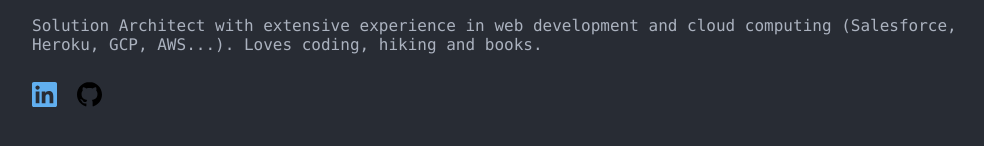
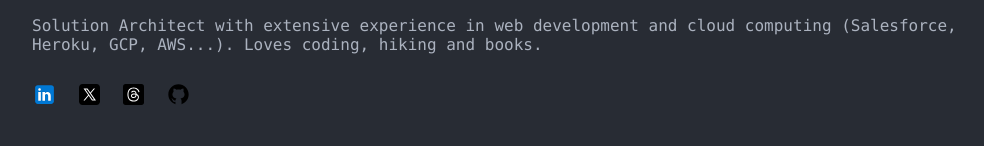
Before and after one commit to Kristijan-K/Kristijan-K.github.io, a plain HTML site: page about.html in a window 1280 px wide. Shown: the part 140-286 px from the top of the page, without its empty margins (128-1112 px from the left). Drawn offline with Linux system fonts and the light colour scheme.

Commit message:
update initial article

```diff
--- a/about.html
+++ b/about.html
@@ -33,19 +33,56 @@
 			<a href="https://www.linkedin.com/in/kristijan-kosutic-6a94a066" target="_blank"
 				rel="noopener noreferrer" aria-label="LinkedIn Profile">
 				<!-- LinkedIn SVG Icon -->
-				<svg xmlns="http://www.w3.org/2000/svg" width="32" height="32" viewBox="0 0 24 24"
-					fill="currentColor">
-					<path
-						d="M20.447 20.452h-3.554v-5.569c0-1.327-.027-3.037-1.85-3.037-1.851 0-2.133 1.445-2.133 2.939v5.667H9.357V9h3.414v1.561h.049c.476-.899 1.637-1.849 3.368-1.849 3.599 0 4.264 2.367 4.264 5.455v6.285zM5.337 7.433c-1.144 0-2.068-.926-2.068-2.067 0-1.142.924-2.066 2.068-2.066 1.143 0 2.066.924 2.066 2.066 0 1.142-.923 2.067-2.066 2.067zm1.777 13.019H3.56V9h3.554v11.452zM22.225 0H1.771C.792 0 0 .771 0 1.723v20.549C0 23.229.792 24 1.771 24h20.451C23.2 24 24 23.229 24 22.271V1.723C24 .771 23.2 0 22.225 0z" />
+				<svg xmlns="http://www.w3.org/2000/svg" x="0px" y="0px" width="32" height="32"
+					viewBox="0 0 48 48">
+					<path fill="#0078d4"
+						d="M42,37c0,2.762-2.238,5-5,5H11c-2.761,0-5-2.238-5-5V11c0-2.762,2.239-5,5-5h26c2.762,0,5,2.238,5,5	V37z">
+					</path>
+					<path d="M30,37V26.901c0-1.689-0.819-2.698-2.192-2.698c-0.815,0-1.414,0.459-1.779,1.364	c-0.017,0.064-0.041,0.325-0.031,1.114L26,37h-7V18h7v1.061C27.022,18.356,28.275,18,29.738,18c4.547,0,7.261,3.093,7.261,8.274	L37,37H30z M11,37V18h3.457C12.454,18,11,16.528,11,14.499C11,12.472,12.478,11,14.514,11c2.012,0,3.445,1.431,3.486,3.479	C18,16.523,16.521,18,14.485,18H18v19H11z"
+						opacity=".05"></path>
+					<path d="M30.5,36.5v-9.599c0-1.973-1.031-3.198-2.692-3.198c-1.295,0-1.935,0.912-2.243,1.677	c-0.082,0.199-0.071,0.989-0.067,1.326L25.5,36.5h-6v-18h6v1.638c0.795-0.823,2.075-1.638,4.238-1.638	c4.233,0,6.761,2.906,6.761,7.774L36.5,36.5H30.5z M11.5,36.5v-18h6v18H11.5z M14.457,17.5c-1.713,0-2.957-1.262-2.957-3.001	c0-1.738,1.268-2.999,3.014-2.999c1.724,0,2.951,1.229,2.986,2.989c0,1.749-1.268,3.011-3.015,3.011H14.457z"
+						opacity=".07"></path>
+					<path fill="#fff"
+						d="M12,19h5v17h-5V19z M14.485,17h-0.028C12.965,17,12,15.888,12,14.499C12,13.08,12.995,12,14.514,12	c1.521,0,2.458,1.08,2.486,2.499C17,15.887,16.035,17,14.485,17z M36,36h-5v-9.099c0-2.198-1.225-3.698-3.192-3.698	c-1.501,0-2.313,1.012-2.707,1.99C24.957,25.543,25,26.511,25,27v9h-5V19h5v2.616C25.721,20.5,26.85,19,29.738,19	c3.578,0,6.261,2.25,6.261,7.274L36,36L36,36z">
+					</path>
 				</svg>
+			</a>
+			<a href="https://x.com/kosutic2" target="_blank" rel="noopener noreferrer"
+				aria-label="X Profile">
+				<!-- X SVG Icon -->
+
+				<svg xmlns="http://www.w3.org/2000/svg" x="0px" y="0px" width="32" height="32"
+					viewBox="0 0 50 50">
+					<path fill="#000"
+						d="M 11 4 C 7.134 4 4 7.134 4 11 L 4 39 C 4 42.866 7.134 46 11 46 L 39 46 C 42.866 46 46 42.866 46 39 L 46 11 C 46 7.134 42.866 4 39 4 L 11 4 z" />
+					<path fill="#fff"
+						d="M 13.085938 13 L 21.023438 13 L 26.660156 21.009766 L 33.5 13 L 36 13 L 27.789062 22.613281 L 37.914062 37 L 29.978516 37 L 23.4375 27.707031 L 15.5 37 L 13 37 L 22.308594 26.103516 L 13.085938 13 z M 16.914062 15 L 31.021484 35 L 34.085938 35 L 19.978516 15 L 16.914062 15 z" />
+				</svg>
+			</a>
+			<a href="https://www.threads.com/@kristijan.kosutic" target="_blank" rel="noopener noreferrer"
+				aria-label="Threads Profile">
+				<!-- Threads SVG Icon -->
+
+				<svg xmlns="http://www.w3.org/2000/svg" x="0px" y="0px" width="32" height="32"
+					viewBox="0 0 50 50">
+					<path fill="#000"
+						d="M46,9v32c0,2.757-2.243,5-5,5H9c-2.757,0-5-2.243-5-5V9c0-2.757,2.243-5,5-5h32C43.757,4,46,6.243,46,9z" />
+					<path fill="#fff"
+						d="M33.544,35.913	c2.711-2.708,2.635-6.093,1.746-8.17c-0.54-1.255-1.508-2.33-2.798-3.108l-0.223-0.138c-0.33-0.208-0.609-0.375-1.046-0.542c-0.008-0.278-0.025-0.556-0.058-0.807c-0.59-4.561-3.551-5.535-5.938-5.55c-2.154,0-3.946,0.92-5.044,2.592l1.672,1.098c0.736-1.121,1.871-1.689,3.366-1.689c2.367,0.015,3.625,1.223,3.96,3.801c-1.141-0.231-2.426-0.314-3.807-0.233c-3.924,0.226-5.561,2.591-5.442,4.836c0.134,2.486,2.278,4.222,5.216,4.222c0.13,0,0.259-0.003,0.384-0.011c2.297-0.126,5.105-1.29,5.61-6.063c0.021,0.013,0.041,0.026,0.062,0.039l0.253,0.157c0.932,0.562,1.621,1.317,1.994,2.185c0.643,1.501,0.682,3.964-1.322,5.966c-1.732,1.73-3.812,2.479-6.936,2.502c-3.47-0.026-6.099-1.145-7.812-3.325c-1.596-2.028-2.42-4.953-2.451-8.677c0.031-3.728,0.855-6.646,2.451-8.673c1.714-2.181,4.349-3.299,7.814-3.325c3.492,0.026,6.165,1.149,7.944,3.338c0.864,1.063,1.525,2.409,1.965,3.998l1.928-0.532c-0.514-1.858-1.301-3.449-2.341-4.728c-2.174-2.674-5.363-4.045-9.496-4.076c-4.12,0.031-7.278,1.406-9.387,4.089c-1.875,2.383-2.844,5.712-2.879,9.91c0.035,4.193,1.004,7.529,2.879,9.913c2.109,2.682,5.262,4.058,9.385,4.088C28.857,38.973,31.433,38.021,33.544,35.913z M28.993,25.405c0.07,0.016,0.138,0.031,0.202,0.046c-0.005,0.078-0.01,0.146-0.015,0.198c-0.314,3.928-2.295,4.489-3.761,4.569c-0.091,0.005-0.181,0.008-0.271,0.008c-1.851,0-3.144-0.936-3.218-2.329c-0.065-1.218,0.836-2.576,3.561-2.732c0.297-0.018,0.589-0.027,0.875-0.027C27.325,25.137,28.209,25.227,28.993,25.405z" />
+				</svg>
+
 			</a>
 			<a href="https://github.com/Kristijan-K" target="_blank" rel="noopener noreferrer"
 				aria-label="GitHub Profile">
 				<!-- GitHub SVG Icon -->
-				<svg xmlns="http://www.w3.org/2000/svg" viewBox="0 0 24 24" fill="#000000">
+
+				<svg xmlns="http://www.w3.org/2000/svg" x="0px" y="0px" width="32" height="32"
+					viewBox="0 0 64 64">
 					<path
-						d="M12 0c-6.626 0-12 5.373-12 12 0 5.302 3.438 9.8 8.207 11.387.599.111.793-.261.793-.577v-2.234c-3.338.726-4.033-1.416-4.033-1.416-.546-1.387-1.333-1.756-1.333-1.756-1.089-.745.083-.729.083-.729 1.205.084 1.839 1.237 1.839 1.237 1.07 1.835 2.809 1.305 3.493.998.108-.776.418-1.305.762-1.604-2.665-.305-5.467-1.334-5.467-5.931 0-1.311.469-2.381 1.236-3.221-.124-.303-.535-1.524.117-3.176 0 0 1.008-.322 3.301 1.23.957-.266 1.983-.399 3.003-.404 1.02.005 2.047.138 3.006.404 2.291-1.552 3.297-1.23 3.297-1.23.653 1.653.242 2.874.118 3.176.77.84 1.235 1.911 1.235 3.221 0 4.609-2.807 5.624-5.479 5.921.43.372.823 1.102.823 2.222v3.293c0 .319.192.694.801.576 4.765-1.589 8.196-6.086 8.196-11.386 0-6.627-5.373-12-12-12z" />
+						d="M32 6C17.641 6 6 17.641 6 32c0 12.277 8.512 22.56 19.955 25.286-.592-.141-1.179-.299-1.755-.479V50.85c0 0-.975.325-2.275.325-3.637 0-5.148-3.245-5.525-4.875-.229-.993-.827-1.934-1.469-2.509-.767-.684-1.126-.686-1.131-.92-.01-.491.658-.471.975-.471 1.625 0 2.857 1.729 3.429 2.623 1.417 2.207 2.938 2.577 3.721 2.577.975 0 1.817-.146 2.397-.426.268-1.888 1.108-3.57 2.478-4.774-6.097-1.219-10.4-4.716-10.4-10.4 0-2.928 1.175-5.619 3.133-7.792C19.333 23.641 19 22.494 19 20.625c0-1.235.086-2.751.65-4.225 0 0 3.708.026 7.205 3.338C28.469 19.268 30.196 19 32 19s3.531.268 5.145.738c3.497-3.312 7.205-3.338 7.205-3.338.567 1.474.65 2.99.65 4.225 0 2.015-.268 3.19-.432 3.697C46.466 26.475 47.6 29.124 47.6 32c0 5.684-4.303 9.181-10.4 10.4 1.628 1.43 2.6 3.513 2.6 5.85v8.557c-.576.181-1.162.338-1.755.479C49.488 54.56 58 44.277 58 32 58 17.641 46.359 6 32 6zM33.813 57.93C33.214 57.972 32.61 58 32 58 32.61 58 33.213 57.971 33.813 57.93zM37.786 57.346c-1.164.265-2.357.451-3.575.554C35.429 57.797 36.622 57.61 37.786 57.346zM32 58c-.61 0-1.214-.028-1.813-.07C30.787 57.971 31.39 58 32 58zM29.788 57.9c-1.217-.103-2.411-.289-3.574-.554C27.378 57.61 28.571 57.797 29.788 57.9z">
+					</path>
 				</svg>
+
 			</a>
 		</div>
 	</div>
```
Also changed, not shown: articles/initial-commit.html (+6 -1 lines).
